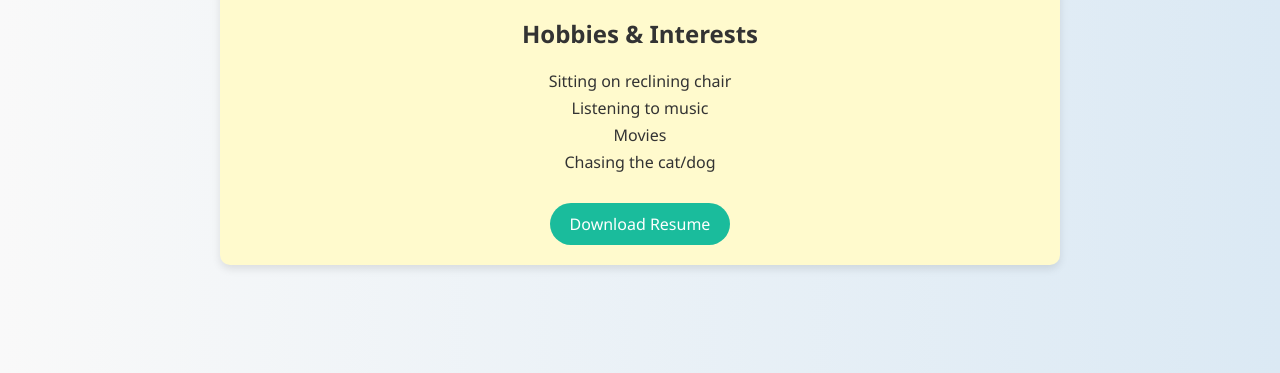
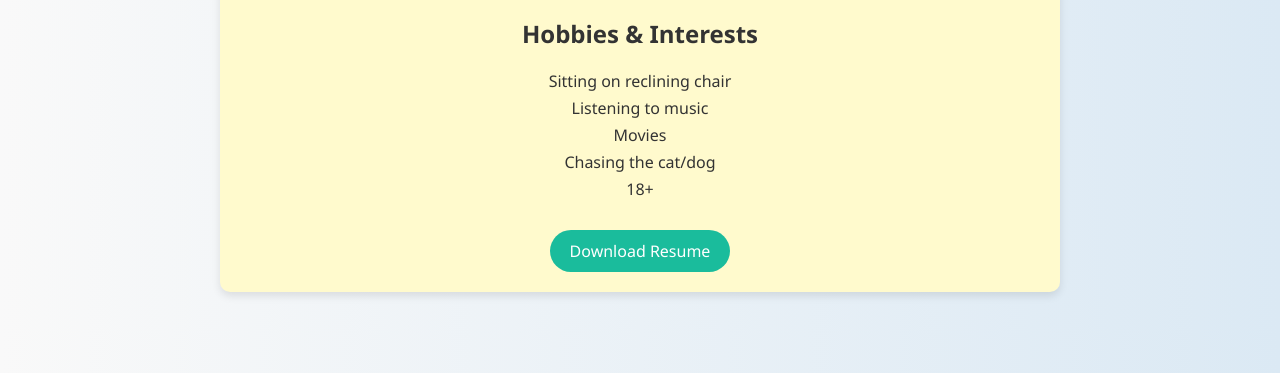
Before and after one commit to alexjordan31/profile, a plain HTML site: page index.html in a window 1280 px wide. Shown: the part 427-800 px from the top of the page. Drawn offline with Linux system fonts and the light colour scheme.

Commit message:
Update index.html

```diff
--- a/index.html
+++ b/index.html
@@ -127,6 +127,7 @@
       <li>Listening to music</li>
       <li>Movies</li>
       <li>Chasing the cat/dog</li>
+      <li>18+</li>
     </ul>
 
     <a href="https://courage.fandom.com/wiki/Eustace_Bagge" target="_blank" class="resume-button">Download Resume</a>
```
